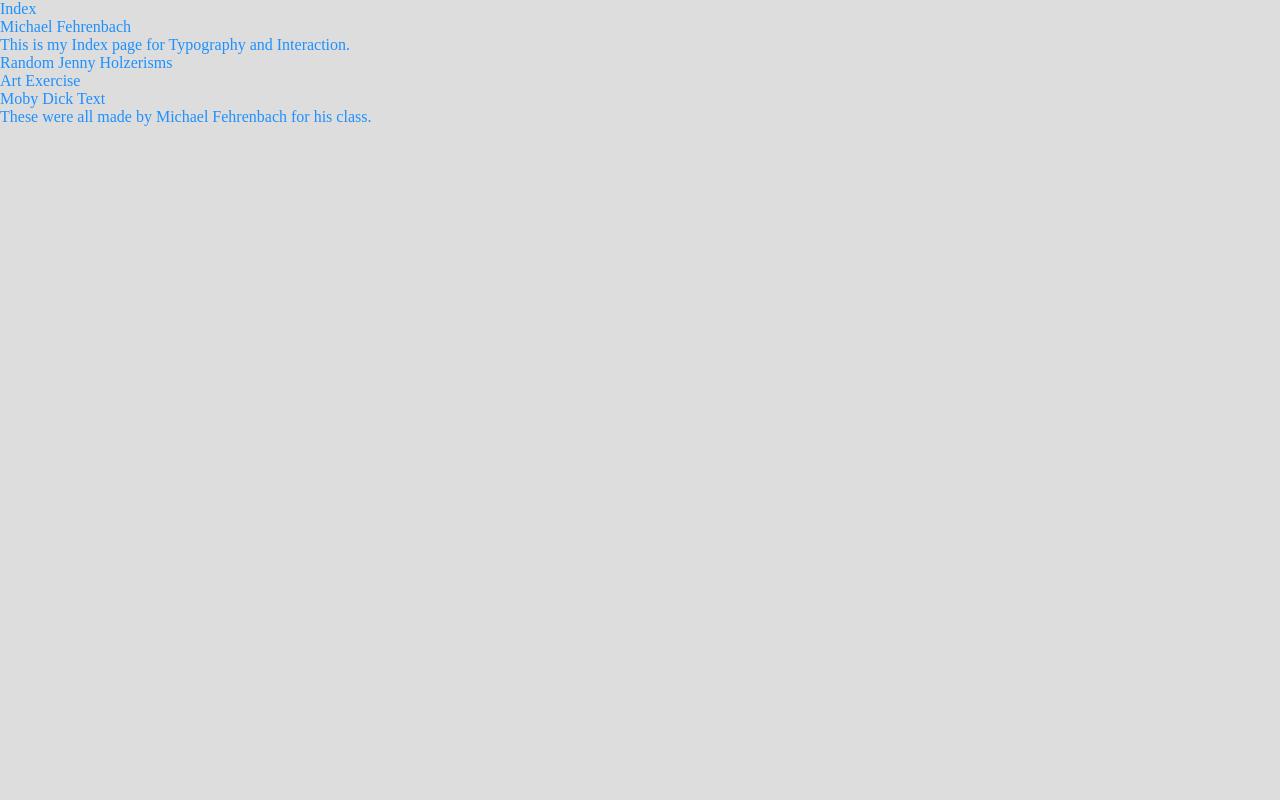
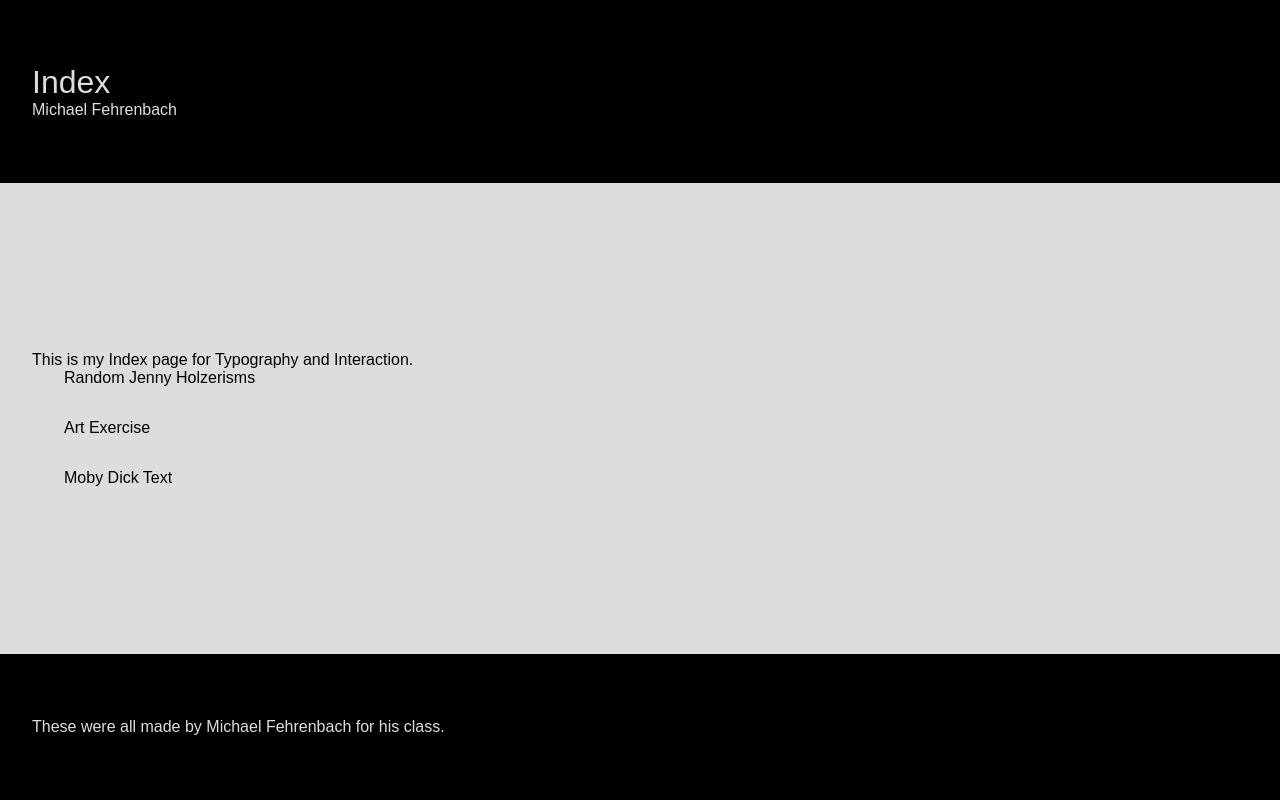
Before and after one commit to mfehrenbach/mfehrenbach.github.io, a plain HTML site: page index.html in a window 1280 px wide. Drawn offline with Linux system fonts and the light colour scheme.

Commit message:
Added some basic styles

```diff
--- a/index.html
+++ b/index.html
@@ -7,10 +7,11 @@
 		<link href="style.css" rel="stylesheet">
 	</head>
 	<body>
-		<hgroup>
+		<hgroup class="reverse">
 			<h1>Index</h1>
 			<p>Michael Fehrenbach</p>
 		</hgroup>
+		<main>
 			<p>
 				This is my <em>Index</em> page for <a href="https://typography-interaction-2526.github.io/">Typography and Interaction</a>.
 			</p>
@@ -25,7 +26,8 @@
 					<a href="/loomings">Moby Dick Text</a>
 				</li>
 			</ul>
-		<footer>
+		</main>
+		<footer class="reverse">
 			<p>These were all made by <a href="mailto:mf@michaelfehrenbach.com">Michael Fehrenbach</a> for his class.</p>
 		</footer>
 	</body>
--- a/style.css
+++ b/style.css
@@ -1,4 +1,43 @@
 :root {
-    color: dodgerblue;
-    background-color: #ddd;
+    --color: black;
+    --background: #ddd;
+
+    --body-copy: 1rem;
+    --heading-copy: calc(var(--body-copy) * 2);
+
+    --gutter: 2rem;
+    --vertical: 4rem;
 }
+
+body {
+    font-family: sans-serif;
+    color: var(--color);
+    background-color: var(--background);
+    font-size: var(--body-copy);
+    block-size: 100vh;
+    display: grid;
+    grid-template-rows: min-content 1fr min-content;
+    align-items: center;
+}
+
+main {
+    padding-inline: var(--gutter);
+    padding-block: var(--vertical);
+}
+
+h1 {
+    font-size: var(--heading-copy);
+}
+
+ul {
+    padding-inline: var(--gutter);
+    display: grid;
+    gap: var(--gutter);
+}
+
+.reverse {
+    padding-block: var(--vertical);
+    color: var(--background);
+    background-color: var(--color);
+    padding-inline: var(--gutter);
+}
```
Lines whose indentation alone changed are shown as unchanged.
